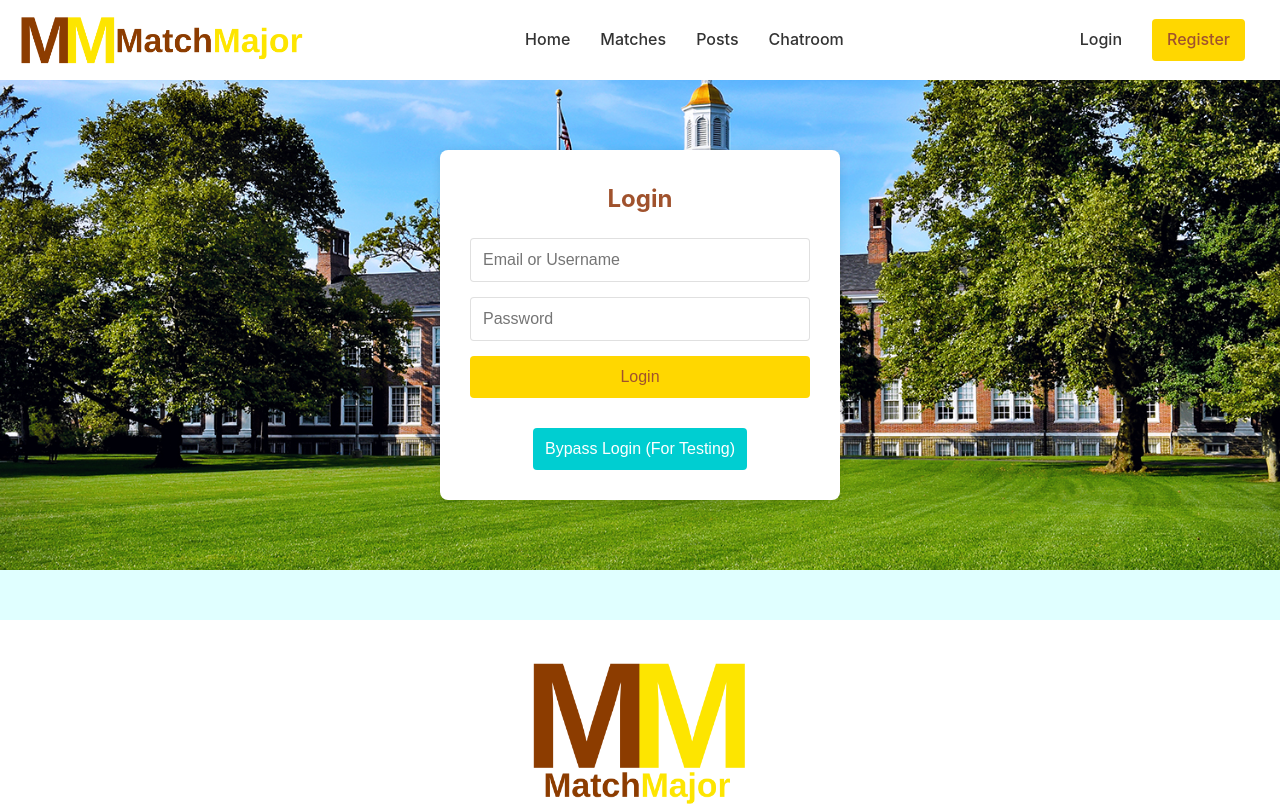
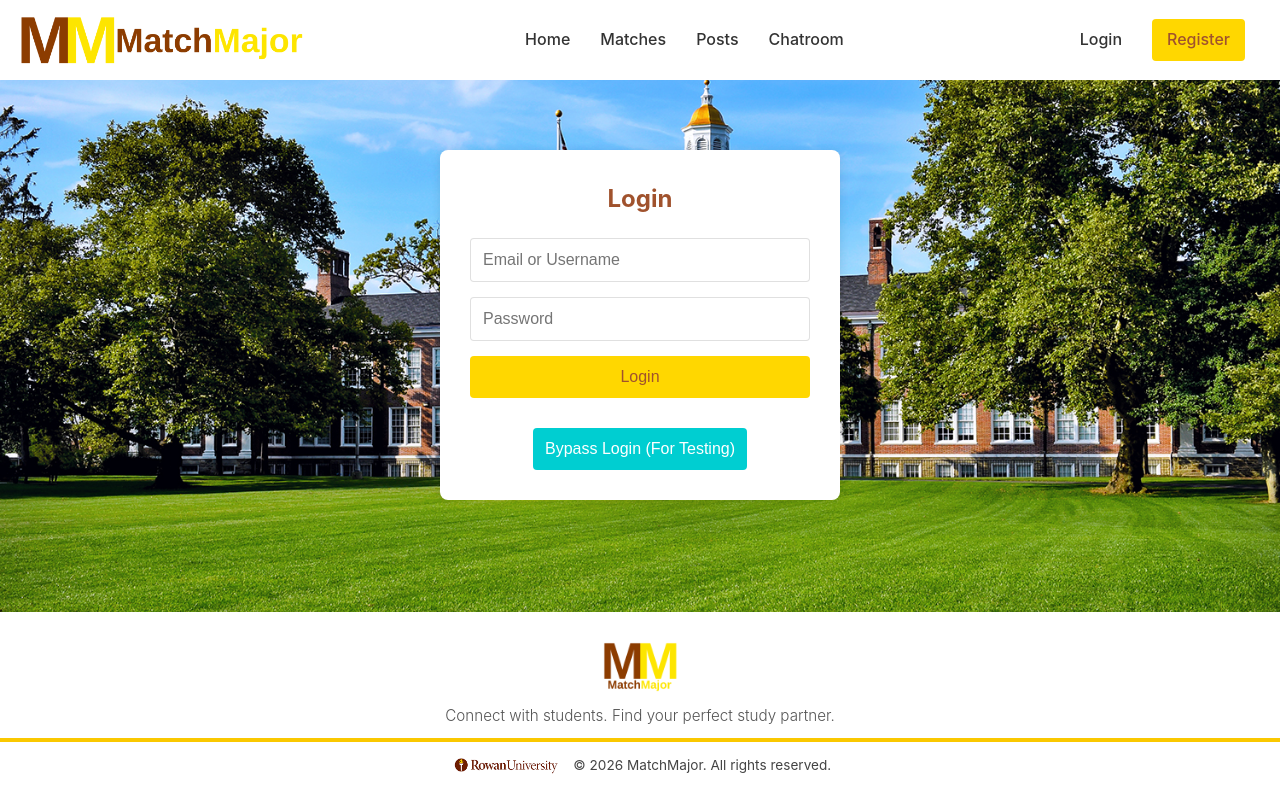
Before and after one commit to Marcusthatboi/MatchMajor, a React (Create React App) app: page /login in a window 1280 px wide. Shown: the top 806 px of the page. Built offline with nearby package versions, Linux system fonts and the light colour scheme; no server answers.

Commit message:
slight style changes
network connectivity not fixed

```diff
--- a/src/App.css
+++ b/src/App.css
@@ -7,7 +7,7 @@
 .main-content {
   flex: 1;
   padding: 20px;
-  max-width: 1400px;
+  /* max-width: 1400px; */
   margin: 0 auto;
   width: 100%;
   background: url('./images/background.jpeg') center center / cover no-repeat;
--- a/src/components/UI/Footer.css
+++ b/src/components/UI/Footer.css
@@ -1,8 +1,8 @@
 .footer {
   background: white;
   color: #333;
-  padding: 40px 0 20px;
-  margin-top: 50px;
+  padding: 20px 0 20px;
+  margin-top: 10px;
   text-align: center;
 }
 
@@ -20,7 +20,7 @@
 }
 
 .footer-logo-image {
-  max-width: 220px;
+  max-width: 75px;
   width: 100%;
   height: auto;
 }
@@ -33,8 +33,8 @@
 }
 
 .footer-bottom {
-  padding-top: 30px;
-  margin-top: 30px;
+  padding-top: 10px;
+  margin-top: 10px;
   border-top: 4px solid rgb(250, 200, 0);
   font-size: 0.85rem;
   color: #444;
--- a/src/components/UI/Footer.js
+++ b/src/components/UI/Footer.js
@@ -16,7 +16,7 @@ const Footer = () => {
       <div className="footer-bottom">
         <p>
           <img src={rowanLogo} alt="Rowan University logo" className="footer-rowan-logo" />
-          &copy; {new Date().getFullYear()} MatchMajor and Rowan University. All rights reserved.
+          &copy; {new Date().getFullYear()} MatchMajor. All rights reserved.
         </p>
       </div>
     </footer>
--- a/src/index.css
+++ b/src/index.css
@@ -18,7 +18,7 @@ body {
     sans-serif;
   -webkit-font-smoothing: antialiased;
   -moz-osx-font-smoothing: grayscale;
-  background-color: var(--cyan-light);
+  background-color: white;
   color: var(--brown);
   line-height: 1.6;
 }
--- a/src/pages/Home.css
+++ b/src/pages/Home.css
@@ -1,6 +1,7 @@
 .home-page {
   max-width: 1200px;
   margin: 0 auto;
+  /* background: url('./images/background.jpeg') center center / cover no-repeat; */
 }
 
 .hero {
@@ -48,7 +49,7 @@
 
 .social-modules {
   padding: 50px 20px;
-  background-color: #f8f9fa;
+  /* background-color: #f8f9fa; */
 }
 
 .modules-grid {
--- a/src/pages/Home.js
+++ b/src/pages/Home.js
@@ -1,4 +1,4 @@
-
+"<!-- +// client/src/pages/Home.js -->"
 import React, { useState, useEffect } from 'react';
 import { Link } from 'react-router-dom';
 import { getMatches } from '../api/matches';
```
